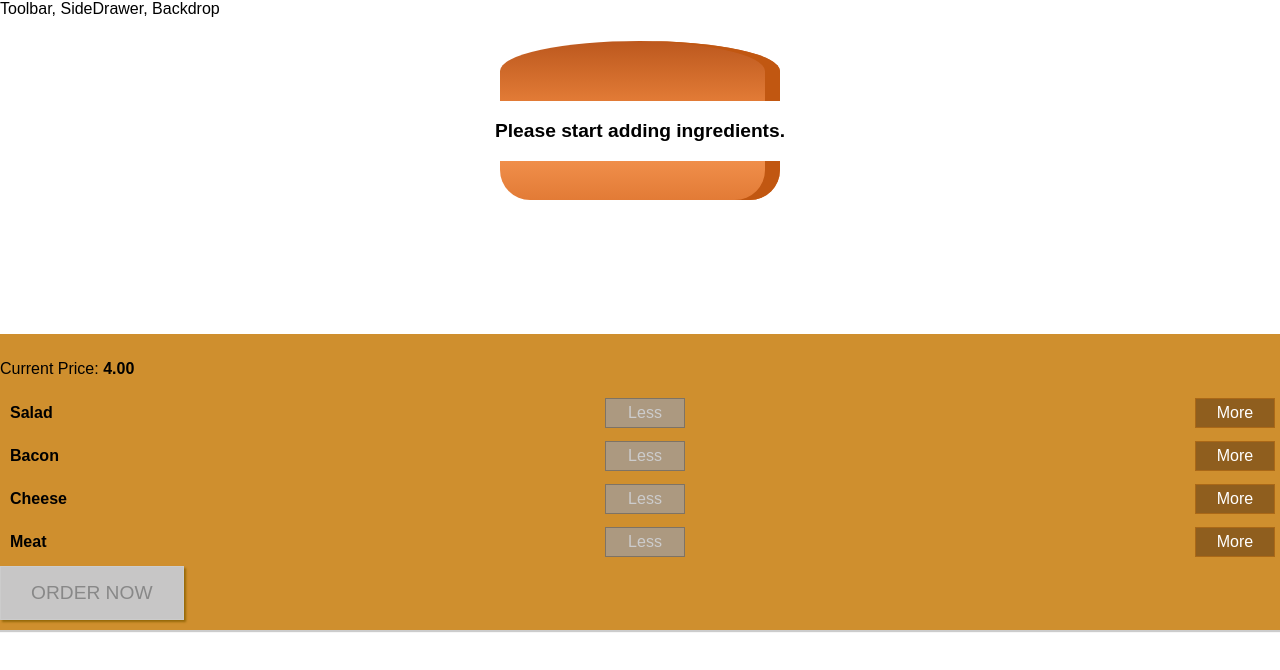
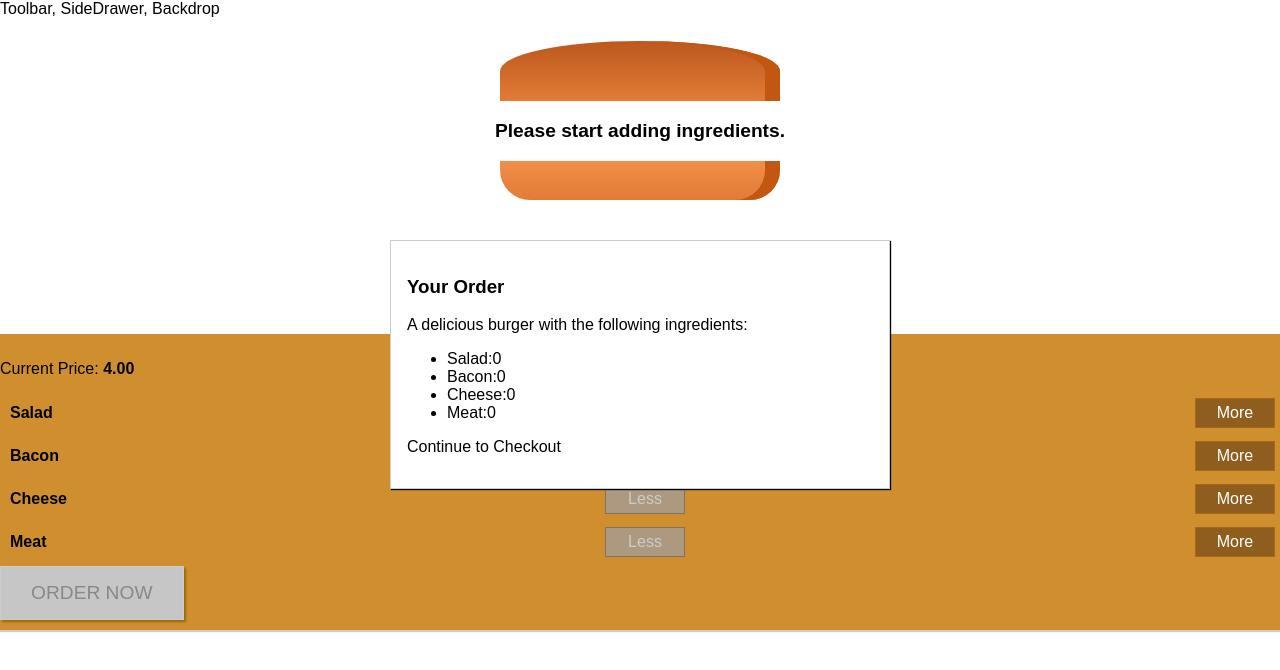
Before and after one commit to DiogoEPinto/react_complete_guide_burger_builder, a React app: page / in a window 1280 px wide. Shown: the top 670 px of the page. Built offline with nearby package versions, Linux system fonts and the light colour scheme.

Commit message:
Creating the Order Summary Modal

```diff
--- /dev/null
+++ b/src/components/Burger/OrderSummary/OrderSummary.js
@@ -0,0 +1,29 @@
+import React from 'react';
+
+import Aux from '../../../hoc/Auxiliary';
+
+const orderSummary = (props) => {
+
+    const ingredientSummary = Object.keys(props.ingredients)                    // This transforms teh ingredients object into an array.
+        .map(ingredientName => {                                                // This is used to execute a function for each entry in the array.
+            return (
+                <li key={ingredientName}>
+                    <span style={{ textTransform: 'capitalize' }}>{ingredientName}</span>:
+                    {props.ingredients[ingredientName]}
+                </li>
+            )
+        });
+
+    return (
+        <Aux>
+            <h3>Your Order</h3>
+            <p>A delicious burger with the following ingredients:</p>
+            <ul>
+                {ingredientSummary}
+            </ul>
+            <p>Continue to Checkout</p>
+        </Aux>
+    );
+};
+
+export default orderSummary;
--- /dev/null
+++ b/src/components/UI/Modal/Modal.css
@@ -0,0 +1,20 @@
+.Modal {
+    position: fixed;
+    z-index: 500;
+    background-color: white;
+    width: 70%;
+    border: 1px solid #ccc;
+    box-shadow: 1px 1px 1px black;
+    padding: 16px;
+    left: 15%;
+    top: 30%;
+    box-sizing: border-box;
+    transition: all 0.3s ease-out;
+}
+
+@media (min-width: 600px) {
+    .Modal {
+        width: 500px;
+        left: calc(50% - 250px);
+    }
+}
--- /dev/null
+++ b/src/components/UI/Modal/Modal.js
@@ -0,0 +1,10 @@
+import React from 'react';
+import classes from './Modal.css';
+
+const modal = (props) => (
+    <div className={classes.Modal}>
+        {props.children}
+    </div>
+);
+
+export default modal;
--- a/src/containers/BurgerBuilder/BurgerBuilder.js
+++ b/src/containers/BurgerBuilder/BurgerBuilder.js
@@ -3,6 +3,8 @@
 import Aux from '../../hoc/Auxiliary';
 import Burger from '../../components/Burger/Burger';
 import BuildControls from '../../components/Burger/BuildControls/BuildControls';
+import Modal from '../../components/UI/Modal/Modal';
+import OrderSummary from '../../components/Burger/OrderSummary/OrderSummary';
 
 const INGREDIENT_PRICES = {
     salad: 0.5,
@@ -30,7 +32,7 @@
 
     updatePurchaseState(ingredients) {
         /*  const ingredients = {
-             ...this.state.ingredients                                                   // State Update: Copy old state information into new array.
+             ...this.state.ingredients                                                  // State Update: Copy old state information into new array.
          }; */
         const sum = Object.keys(ingredients)                                            // Returns an array of Strings with the ingredient names. [salad, bacon, etc]
             .map(ingredientName => {                                                    // This acts almost as a forEach loop.
@@ -88,6 +90,9 @@
 
         return (
             <Aux>
+                <Modal>
+                    <OrderSummary ingredients={this.state.ingredients} />
+                </Modal>
                 <Burger
                     ingredients={this.state.ingredients} />
                 <BuildControls
```
Also changed, not shown: src/components/UI/Backdrop/Backdrop.js (added).
